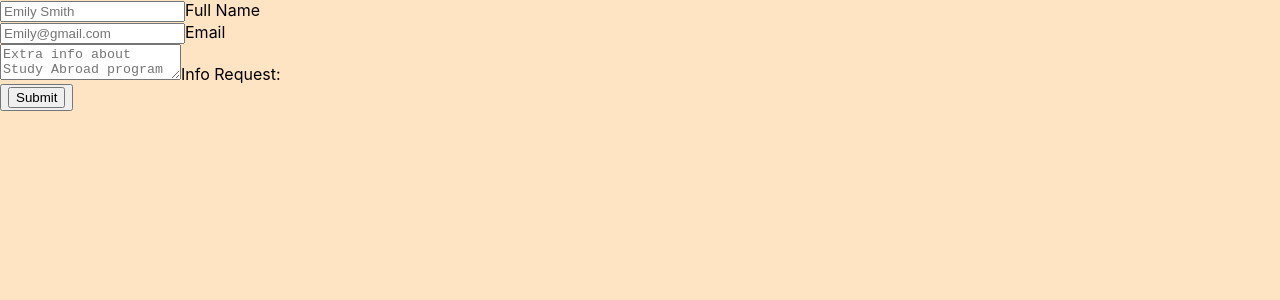
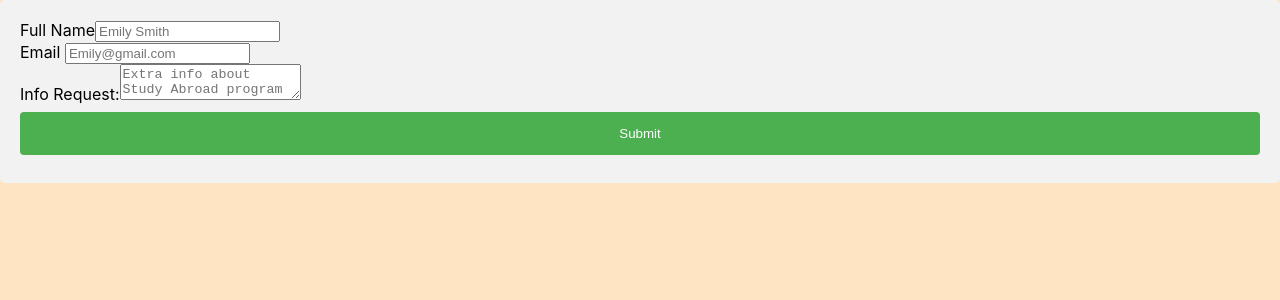
Before and after one commit to Geidy/Form-Example, a React (Create React App) app: page / in a window 1280 px wide. Shown: the top 300 px of the page. Built offline with nearby package versions, Linux system fonts and the light colour scheme.

Commit message:
Added and fixed input and labels

```diff
--- a/src/components/Form.js
+++ b/src/components/Form.js
@@ -1,4 +1,5 @@
 import React from 'react';
+import '../css/FormStyle.css';
 
 class Form extends React.Component {
     constructor(props) {
@@ -17,23 +18,25 @@ class Form extends React.Component {
 
                 <form className="form">
                     <div className="container">
+                    <label className="labels">Full Name</label>
                     <input className="input" id="name" placeholder="Emily Smith" />
-                    <label className="labels">Full Name</label>
+
                     </div>
                     <div className="container">
+                    <label className="labels">Email  </label>
                     <input className="input" id="email" placeholder="Emily@gmail.com"/>
-                    <label className="labels">Email  </label>
+
                     </div>
                     <div>
-                    <textarea id="info" placeholder="Extra info about Study Abroad program in Greece" />
                     <label className="labels">
                         Info Request:
+                    </label>
+                    <textarea id="info" placeholder="Extra info about Study Abroad program in Greece" />
 
-                    </label>
                     </div>
 
 
-                    <button><input type="submit" value="Submit" /></button>
+                    <button className="btn" type="submit" value="Submit">Submit</button>
                 </form>
 
 
```
